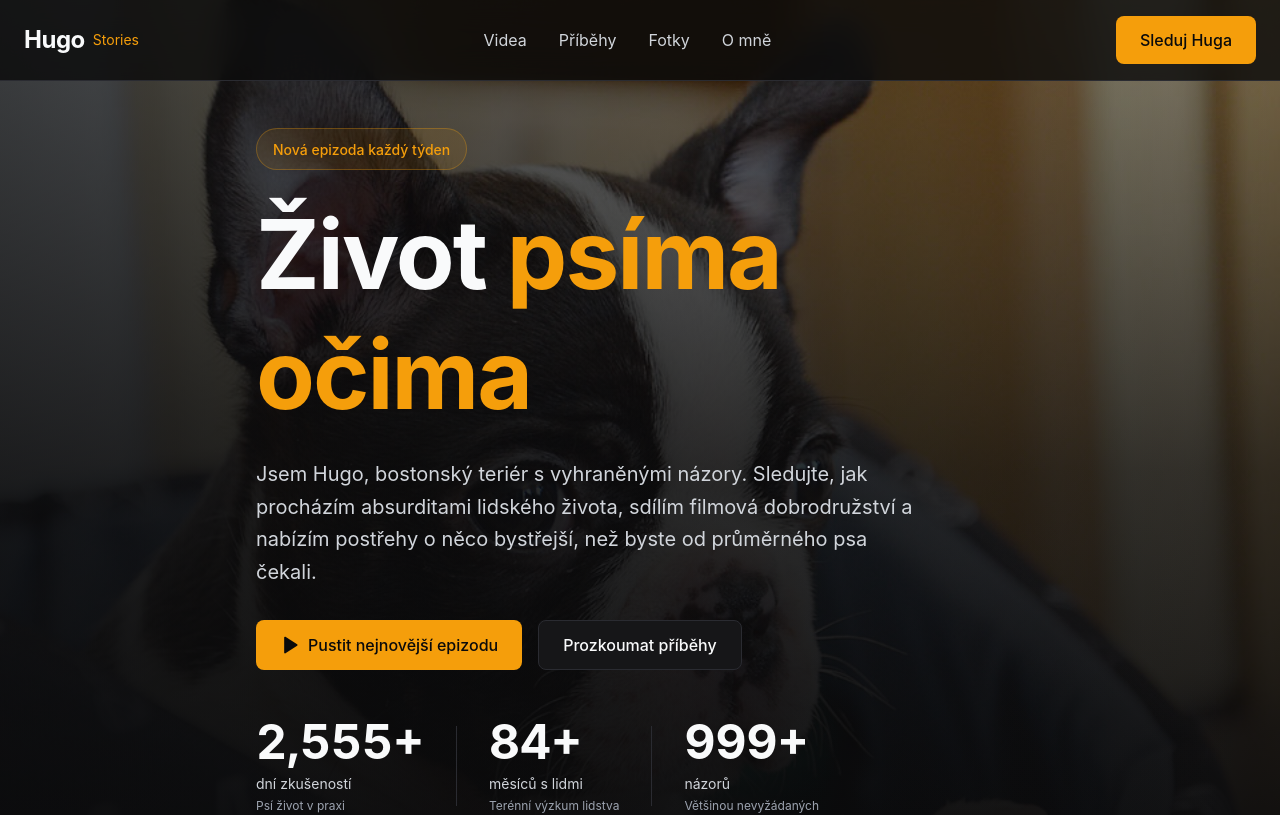
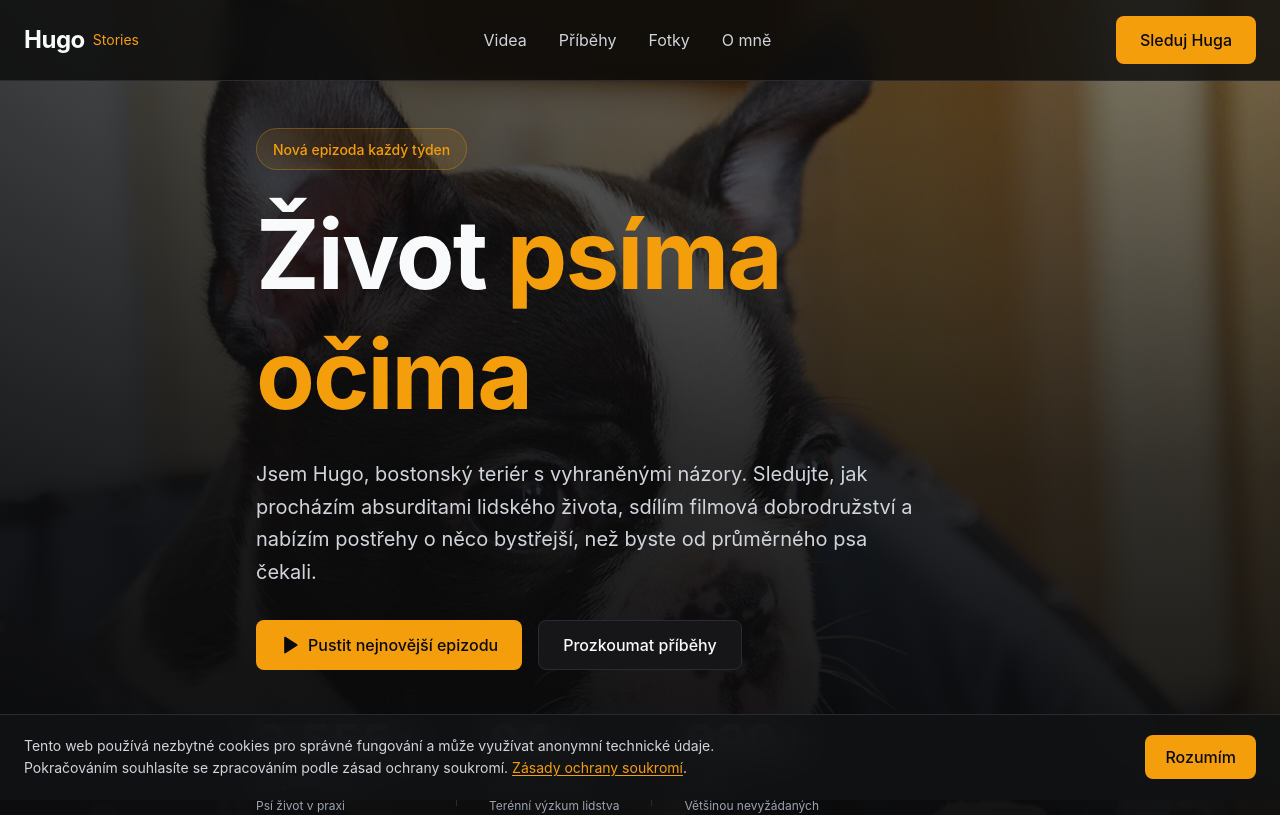
Before and after one commit to Hugorgon/hugo-web, a React (Vite) app: page / in a window 1280 px wide. Shown: the top 815 px of the page. Built offline with nearby package versions, Linux system fonts and the light colour scheme.

Commit message:
feat(cookies): add lightweight cookie notice banner

```diff
--- a/src/app/App.tsx
+++ b/src/app/App.tsx
@@ -1,4 +1,5 @@
 import { BrowserRouter, Route, Routes } from 'react-router';
+import { CookieBanner } from './components/CookieBanner';
 import { ScrollToHash } from './components/ScrollToHash';
 import { HomePage } from './pages/HomePage';
 import { VideosPage } from './pages/VideosPage';
@@ -30,6 +31,8 @@ export default function App() {
         <Route path={ROUTES.gallery} element={<GalleryPage />} />
         <Route path="*" element={<NotFoundPage />} />
       </Routes>
+      {/* Renderuje se nad rámec Routes — drží se na všech stránkách. */}
+      <CookieBanner />
     </BrowserRouter>
   );
 }
--- /dev/null
+++ b/src/app/components/CookieBanner.tsx
@@ -0,0 +1,96 @@
+import { useState } from 'react';
+import { Link } from 'react-router';
+import { Container } from './Container';
+import { ROUTES } from '../../data/routes';
+
+/**
+ * Cookie notice banner.
+ *
+ * Lightweight, self-contained notice for strictly-necessary cookies only —
+ * žádný complex consent manager, žádné analytics, žádný marketing.
+ *
+ * Persistence:
+ *  - Klíč v localStorage: `hugo:cookieConsent` = `'accepted'` po kliku.
+ *  - Bez tohoto klíče se banner zobrazí.
+ *  - Když je localStorage zablokovaný (Safari private apod.), banner se
+ *    raději nezobrazí, než aby se opakoval při každém navigačním kroku.
+ *    Notice je pro nezbytné cookies, ne tracking — soft-degrade je OK.
+ *
+ * Visual:
+ *  - Fixed bottom, plná šířka, dark Hugo paleta, oranžový primary button.
+ *  - Container drží stejnou max-w a horizontální padding jako Navbar/Footer.
+ *  - Mobile: text + akce stackují vertikálně; desktop: text vlevo, akce vpravo.
+ *
+ * Accessibility:
+ *  - `role="region"` + `aria-label` označí banner jako pojmenovaný landmark
+ *    bez modal trapu (notice je informativní, ne blokující dialog).
+ *  - `focus-visible` ring na obou interactive elementech.
+ *  - Button má `type="button"` (nikdy nesubmittne formulář).
+ */
+const CONSENT_STORAGE_KEY = 'hugo:cookieConsent';
+const CONSENT_VALUE = 'accepted';
+
+const BANNER_TEXT =
+  'Tento web používá nezbytné cookies pro správné fungování a může využívat ' +
+  'anonymní technické údaje. Pokračováním souhlasíte se zpracováním podle ' +
+  'zásad ochrany soukromí.';
+
+const PRIVACY_LINK_LABEL = 'Zásady ochrany soukromí';
+const ACCEPT_BUTTON_LABEL = 'Rozumím';
+const REGION_ARIA_LABEL = 'Souhlas s cookies';
+
+function readInitialVisibility(): boolean {
+  if (typeof window === 'undefined') return false;
+  try {
+    return window.localStorage.getItem(CONSENT_STORAGE_KEY) !== CONSENT_VALUE;
+  } catch {
+    // localStorage zablokovaný — nezobrazovat opakovaně.
+    return false;
+  }
+}
+
+export function CookieBanner() {
+  const [visible, setVisible] = useState<boolean>(readInitialVisibility);
+
+  if (!visible) return null;
+
+  const handleAccept = () => {
+    try {
+      window.localStorage.setItem(CONSENT_STORAGE_KEY, CONSENT_VALUE);
+    } catch {
+      // Storage blocked — schováme banner alespoň v rámci této session.
+    }
+    setVisible(false);
+  };
+
+  return (
+    <div
+      role="region"
+      aria-label={REGION_ARIA_LABEL}
+      className="fixed bottom-0 left-0 right-0 z-50 bg-[#111214]/95 backdrop-blur-lg border-t border-[#2A2B31]"
+    >
+      <Container>
+        <div className="flex flex-col gap-4 py-4 sm:flex-row sm:items-center sm:justify-between sm:py-5">
+          <p className="text-[#D1D5DB] text-sm leading-relaxed max-w-3xl">
+            {BANNER_TEXT}{' '}
+            <Link
+              to={ROUTES.privacy}
+              className="text-[#F59E0B] hover:text-[#FFB84D] underline underline-offset-2 transition-colors duration-200 ease-soft focus:outline-none focus-visible:ring-2 focus-visible:ring-[#F59E0B] focus-visible:ring-offset-2 focus-visible:ring-offset-[#111214] rounded"
+            >
+              {PRIVACY_LINK_LABEL}
+            </Link>
+            .
+          </p>
+
+          <button
+            type="button"
+            onClick={handleAccept}
+            className="self-start sm:self-auto inline-flex items-center justify-center px-5 py-2.5 rounded-lg font-medium bg-[#F59E0B] text-[#0A0A0B] hover:bg-[#FFB84D] transition duration-200 ease-soft active:scale-[0.98] select-none focus:outline-none focus-visible:ring-2 focus-visible:ring-[#F59E0B] focus-visible:ring-offset-2 focus-visible:ring-offset-[#111214]"
+          >
+            {ACCEPT_BUTTON_LABEL}
+          </button>
+        </div>
+      </Container>
+    </div>
+  );
+}
```
